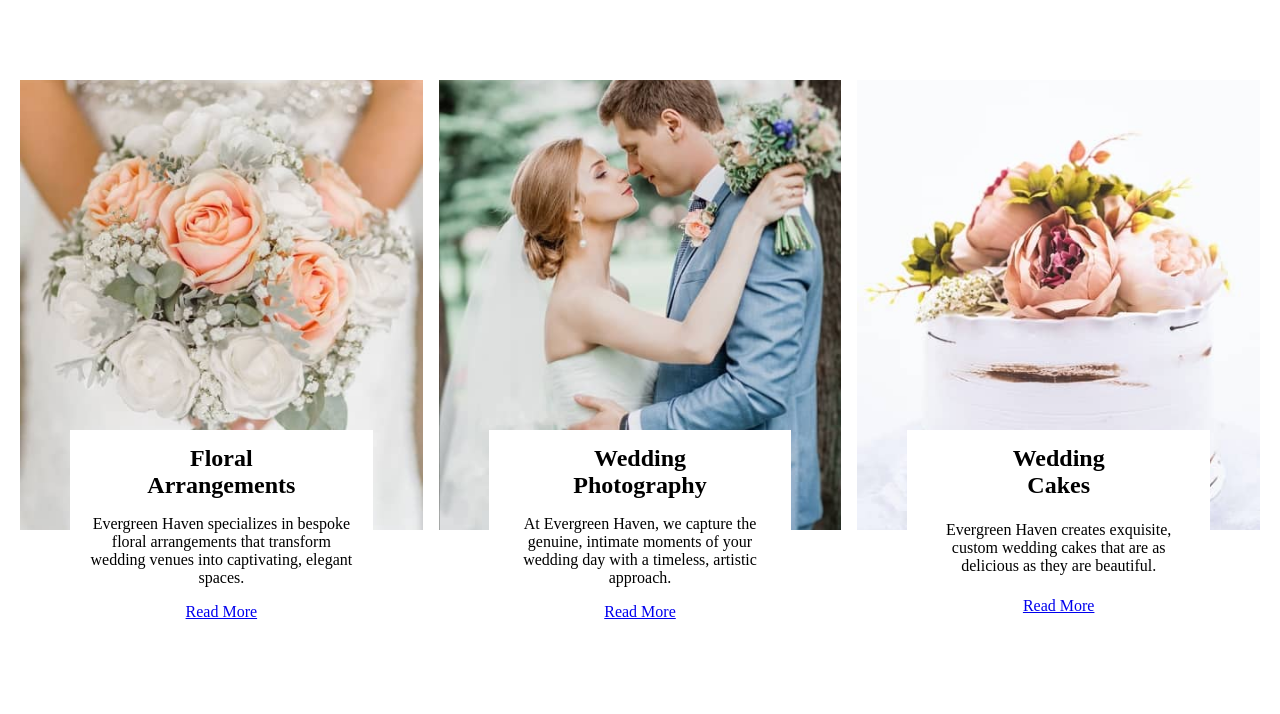
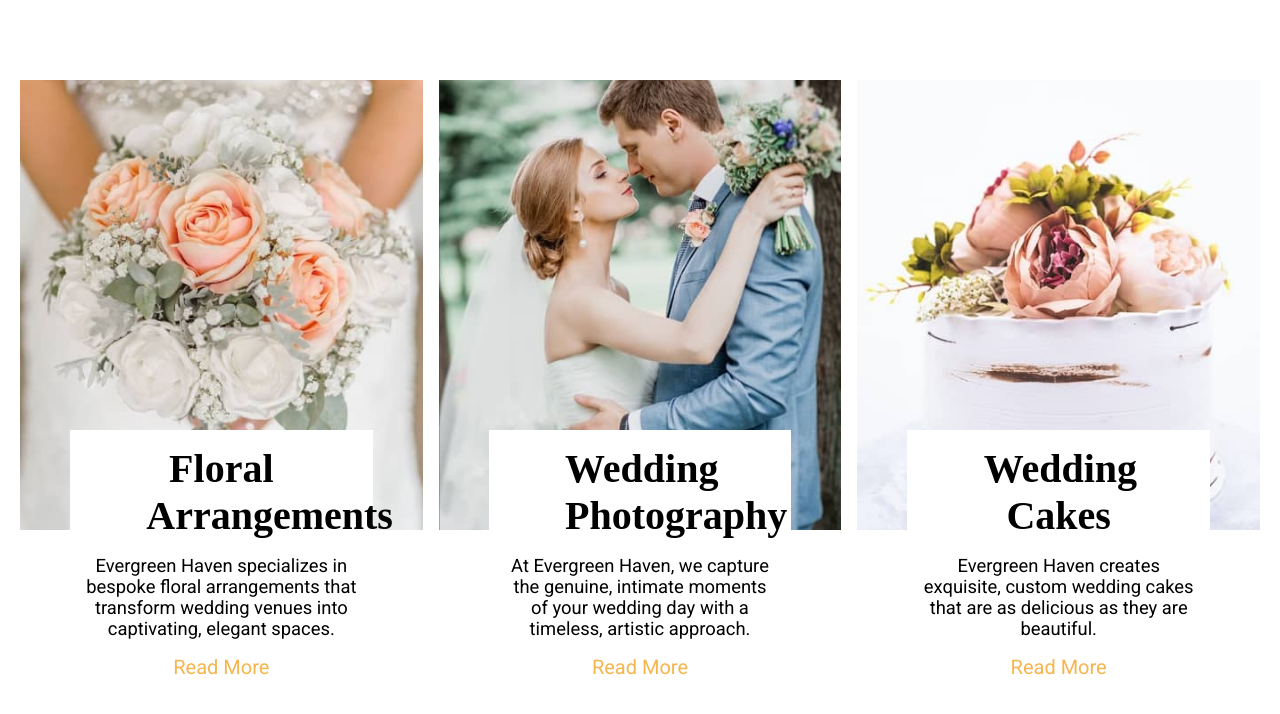
Before and after one commit to Nostromito/CS-Services, a plain HTML site: page index.html in a window 1280 px wide. Drawn offline with Linux system fonts and the light colour scheme; a web font is replaced by a local one.

Commit message:
Change scale and add href hover

```diff
--- a/index.html
+++ b/index.html
@@ -5,6 +5,8 @@
   <meta name="viewport" content="width=device-width, initial-scale=1.0">
   <title>CS Services</title>
 
+  <link href="https://fonts.googleapis.com/css2?family=Roboto:ital,wght@0,100;0,300;0,400;0,500;0,700;0,900;1,100;1,300;1,400;1,500;1,700;1,900&display=swap" rel="stylesheet">
+  <link href="https://fonts.googleapis.com/css2?family=Imperial+Script&family=Lexend+Deca:wght@100..900&family=Roboto:ital,wght@0,100;0,300;0,400;0,500;0,700;0,900;1,100;1,300;1,400;1,500;1,700;1,900&display=swap" rel="stylesheet">
   <link rel="stylesheet" href="style.css">
 </head>
 <body>
--- a/style.css
+++ b/style.css
@@ -6,6 +6,7 @@
 
 html {
   box-sizing: border-box;
+  font-family: 'Roboto';
 }
 
 body {
@@ -19,7 +20,7 @@ body {
 
 .container {
   max-width: 430px;
-  min-width: 250px;
+  min-width: 350px;
   height: 450px;
   text-align: center;
   flex: 1 1 250px;
@@ -90,6 +91,39 @@ body {
 
 .card h2 {
   max-width: 150px;
+  font-family: 'Imperial Script';
+  font-size: 2.5rem;
+}
+
+.card p {
+  font-size: 1.15rem;
+}
+
+.card a {
+  font-size: 1.25rem;
+  text-decoration: none;
+  color: rgba(243, 156, 18, 0.75);
+  height: 30px;
+  position: relative;
+}
+
+a::after {
+  content: '';
+  position: absolute;
+  left: 0;
+  bottom: 0;
+  margin-top: 10px;
+  width: 100%;
+  height: 0.175rem;
+  background: rgba(243, 156, 18, 0.75);
+
+  transform: scale(0, 1);
+  transform-origin: 0% 100%;
+  transition: transform 0.3s ease;
+}
+
+a:hover::after {
+  transform: scale(1, 1);
 }
 
 .img-container:hover .img-hover {
```
